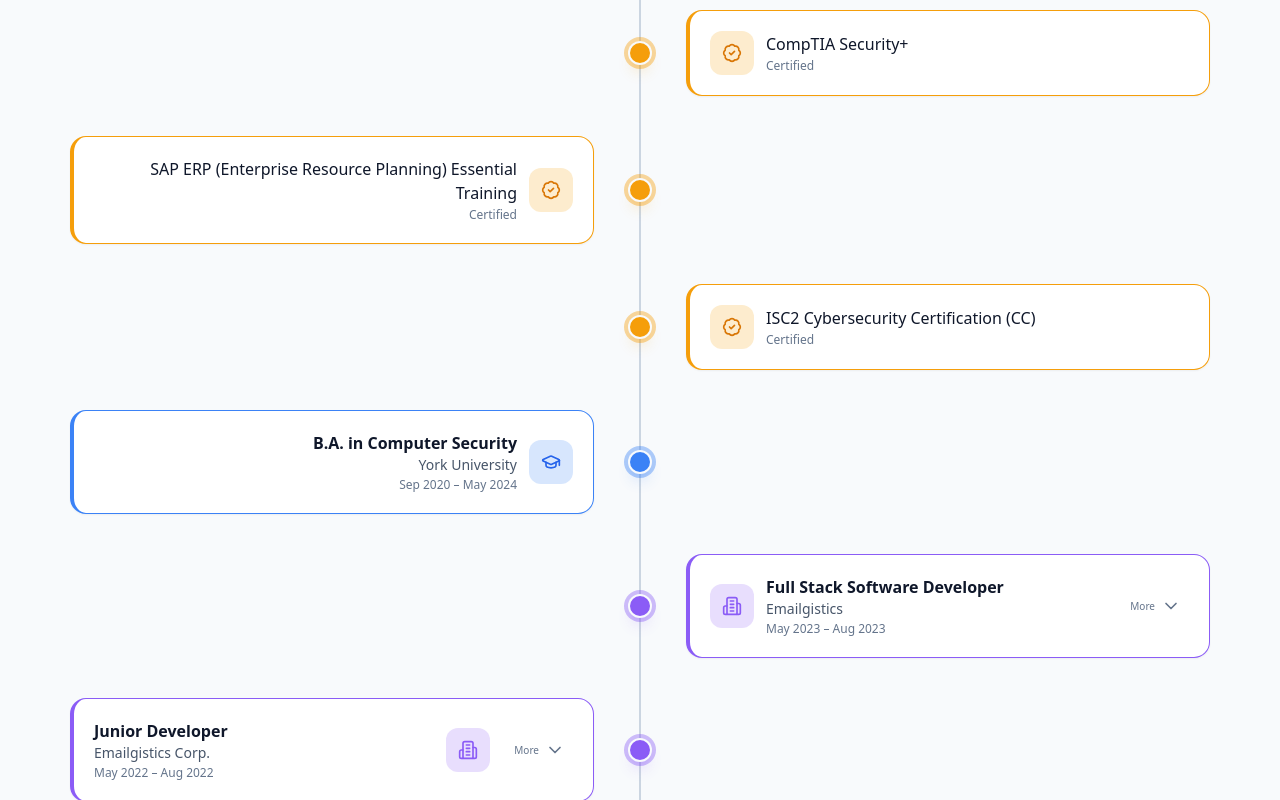
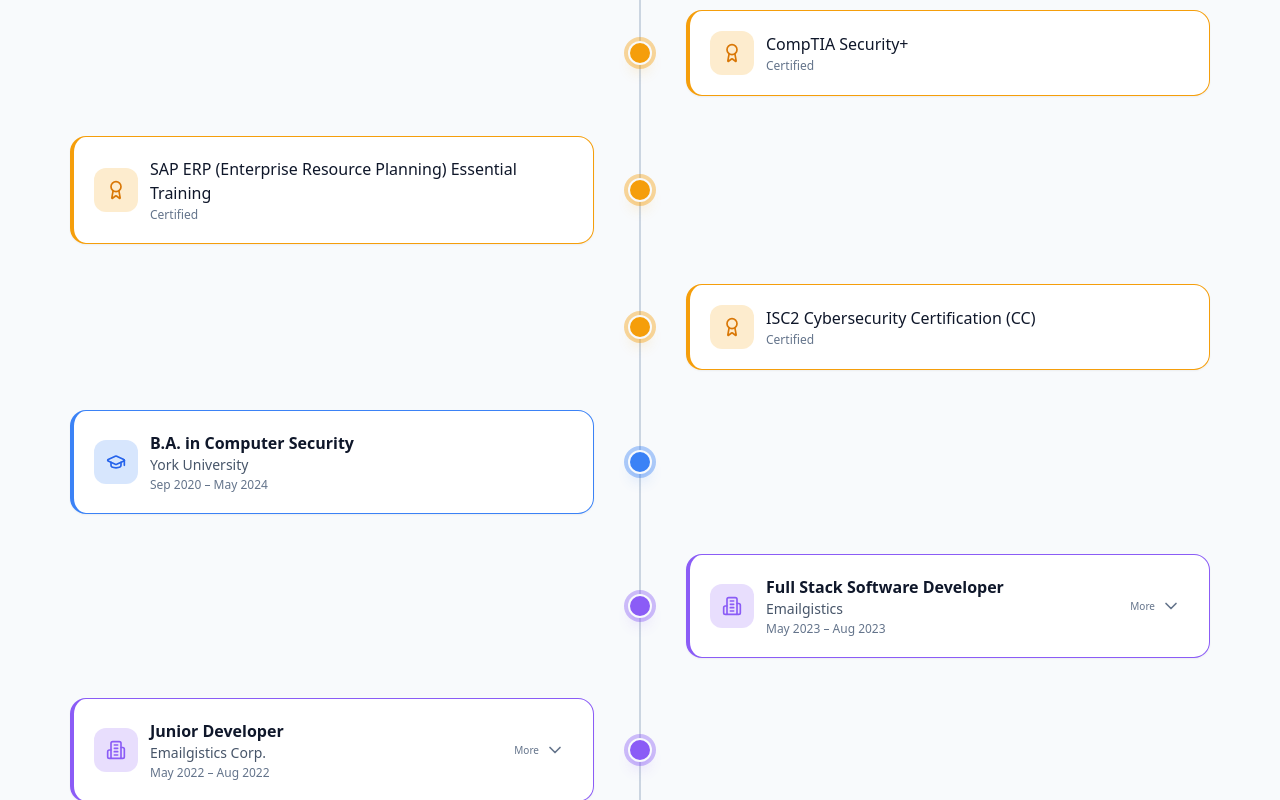
Before and after one commit to VedikaM6/portfolio, a Next.js app: page / in a window 1280 px wide. Shown: the part 1520-2320 px from the top of the page. Built offline with nearby package versions, Linux system fonts and the light colour scheme.

Commit message:
Added new icon for certificates. Made sure all timeline tiles follow same format of icon first and then followed by information.

```diff
--- a/components/CombinedTimeline.tsx
+++ b/components/CombinedTimeline.tsx
@@ -2,7 +2,7 @@
 
 import { useState, useMemo } from "react";
 import { motion, AnimatePresence } from "framer-motion";
-import { ChevronDown, Building2, GraduationCap, BadgeCheck } from "lucide-react";
+import { ChevronDown, Building2, GraduationCap, Award } from "lucide-react";
 import { getTimelineItems, type TimelineItem, type TimelineExperience } from "@/lib/timeline";
 
 const TYPE_CONFIG = {
@@ -34,7 +34,7 @@
   },
   certification: {
     label: "Certification",
-    icon: BadgeCheck,
+    icon: Award,
     color: "amber",
     classes: {
       node: "border-amber-500 bg-amber-500 shadow-amber-500/30",
@@ -86,7 +86,7 @@
             aria-expanded={isOpen}
             aria-label={isOpen ? "Collapse details" : "Expand for more details"}
           >
-            <div className={`flex min-w-0 flex-1 items-center gap-3 ${isLeft ? "lg:flex-row-reverse" : ""}`}>
+            <div className="flex min-w-0 flex-1 items-center gap-3">
               <div className={`flex h-11 w-11 shrink-0 items-center justify-center rounded-xl ${config.classes.iconBg}`}>
                 <Icon className="h-5 w-5" />
               </div>
@@ -151,7 +151,7 @@
         </>
       )}
       {item.type === "education" && (
-        <div className={`flex items-center gap-3 p-4 text-left sm:p-5 ${isLeft ? "lg:flex-row-reverse lg:text-right" : ""}`}>
+        <div className="flex items-center gap-3 p-4 text-left sm:p-5">
           <div className={`flex h-11 w-11 shrink-0 items-center justify-center rounded-xl ${config.classes.iconBg}`}>
             <Icon className="h-5 w-5" />
           </div>
@@ -163,7 +163,7 @@
         </div>
       )}
       {item.type === "certification" && (
-        <div className={`flex items-center gap-3 p-4 text-left sm:p-5 ${isLeft ? "lg:flex-row-reverse lg:text-right" : ""}`}>
+        <div className="flex items-center gap-3 p-4 text-left sm:p-5">
           <div className={`flex h-11 w-11 shrink-0 items-center justify-center rounded-xl ${config.classes.iconBg}`}>
             <Icon className="h-5 w-5" />
           </div>
```
